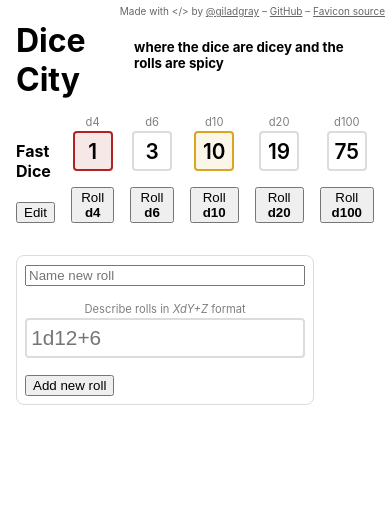
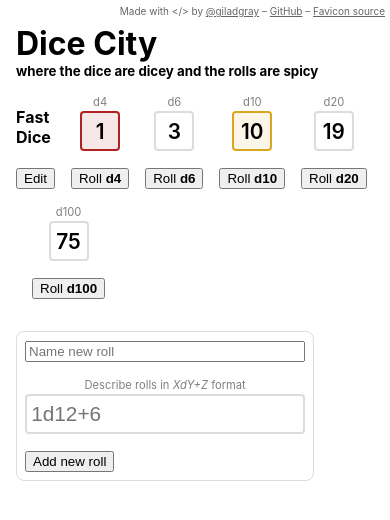
Before and after one commit to giladgray/dice-city, a Next.js app: page / in a window 390 px wide. Shown: the top 520 px of the page. Built offline with nearby package versions, Linux system fonts and the light colour scheme.

Commit message:
basic responsive support

```diff
--- a/styles/roll.module.css
+++ b/styles/roll.module.css
@@ -25,10 +25,11 @@
 .title {
   display: flex;
   align-items: baseline;
+  margin-top: 1.5em
 }
 .title h5,
 .title h1 {
-  margin-bottom: 0;
+  margin: 0;
 }
 
 .header {
@@ -39,6 +40,7 @@
   --die-size: 40px;
   display: flex;
   align-items: flex-end;
+  flex-wrap: wrap;
   font-weight: 600;
 }
 .roll button:not(:last-child),
@@ -126,6 +128,7 @@
   display: flex;
   flex-direction: row;
   align-items: flex-end;
+  flex-wrap: wrap;
   margin-bottom: 1em;
 }
 .top h4 {
@@ -161,3 +164,10 @@
 .canvas .roll:last-child {
   border-color: gainsboro;
 }
+
+/* responsive styles for mobile */
+@media (max-width: 600px) {
+  .title {
+    flex-direction: column;
+  }
+}
```
